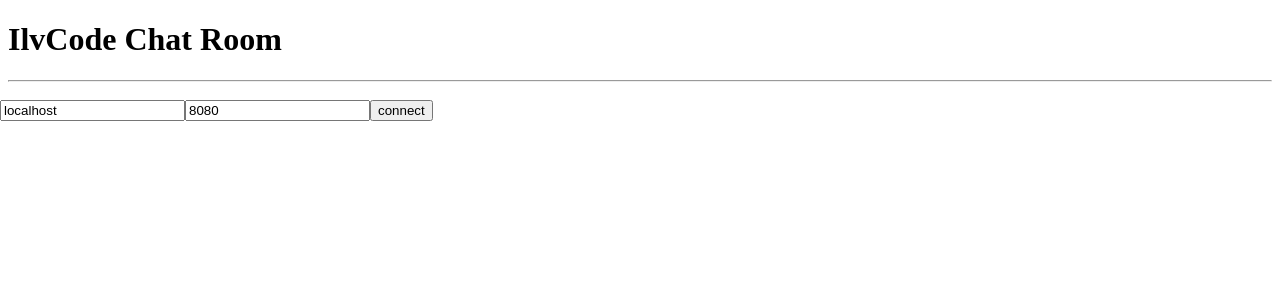
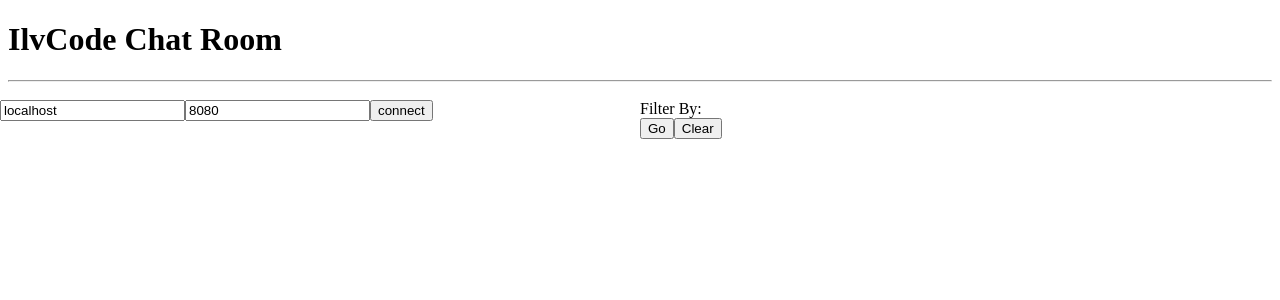
Before and after one commit to YifengZhong/ChatRoom, an Angular app in the folder client_angular2/: page / in a window 1280 px wide. Shown: the top 300 px of the page. Built offline with nearby package versions, Linux system fonts and the light colour scheme.

Commit message:
add note

```diff
--- a/client_angular2/src/app/app.module.ts
+++ b/client_angular2/src/app/app.module.ts
@@ -10,12 +10,14 @@ import { NgModule } from '@angular/core';
 import { AppComponent } from './app.component';
 import { ConnectService } from "./service/connectionSrv";
 import { ConnectComponentComponent } from './connect-component/connect-component.component';
+import { UserPipePipe } from './user-pipe.pipe';
 
 
 @NgModule({
   declarations: [
     AppComponent,
-    ConnectComponentComponent
+    ConnectComponentComponent,
+    UserPipePipe
   ],
   imports: [
     BrowserModule,
--- a/client_angular2/src/app/connect-component/connect-component.component.html
+++ b/client_angular2/src/app/connect-component/connect-component.component.html
@@ -64,9 +64,15 @@
 </div>
 <div class="split right">
   <div class="">
+    Filter By:
+    <label>{{toUser}}</label>
+    <br>
+    <button type="button" class="btn btn-default" (click)="onFilter()">Go</button>
+    <button type="button" class="btn btn-default" (click)="onDismissFilter()">Clear</button>
+    <br>
     <table class="table table-striped">
       <tbody>
-          <tr *ngFor="let item of items">
+          <tr *ngFor="let item of items | userPipe:filterargs">
             <td>{{item.sender}}</td>
             <td>{{item.toUser}}</td>
             <td>{{item.message}}</td>
--- a/client_angular2/src/app/connect-component/connect-component.component.ts
+++ b/client_angular2/src/app/connect-component/connect-component.component.ts
@@ -15,6 +15,7 @@ export class ConnectComponentComponent implements OnInit {
   showErrorMsg:boolean;
   message_content:string;
   errMessage:string;
+  filterargs = {sender: ''};
 
   activeList = [];
   isActive:boolean;
@@ -73,7 +74,6 @@ export class ConnectComponentComponent implements OnInit {
         return;
       }
       let receiver = "";
-      //send message to receiver
       if(data.toUser !== "") {
         receiver = "@" + data.toUser;
       }
@@ -105,6 +105,12 @@ export class ConnectComponentComponent implements OnInit {
       return "addParts";
     }
   }
+  onFilter() {
+    this.filterargs.sender = this.toUser;
+  }
+  onDismissFilter() {
+    this.filterargs.sender = "";
+  }
   setClickedRow(i) {
     this.toUser=this.activeList[i];
   }
--- /dev/null
+++ b/client_angular2/src/app/user-pipe.pipe.ts
@@ -0,0 +1,15 @@
+import { Pipe, PipeTransform } from '@angular/core';
+
+@Pipe({
+  name: 'userPipe',
+  pure: false
+})
+export class UserPipePipe implements PipeTransform {
+
+  transform(items: any[], filter: any): any {
+        // filter items array, items which match and return true will be
+        // kept, false will be filtered out
+        return items.filter(item => item.sender.indexOf(filter.sender) !== -1);
+  }
+
+}
```
Also changed, not shown: 2 other files (tests, documents, lock files or other folders).
